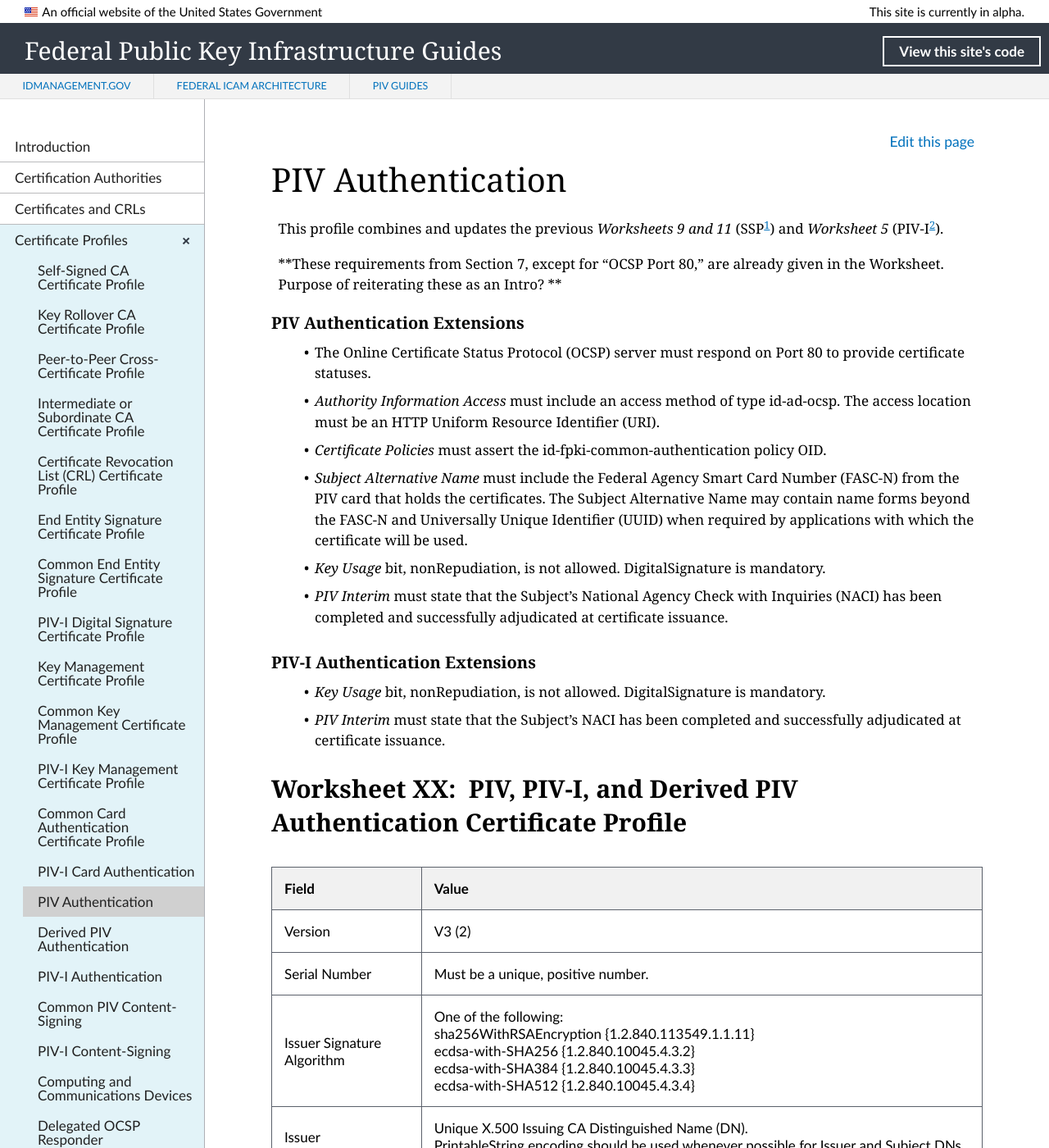
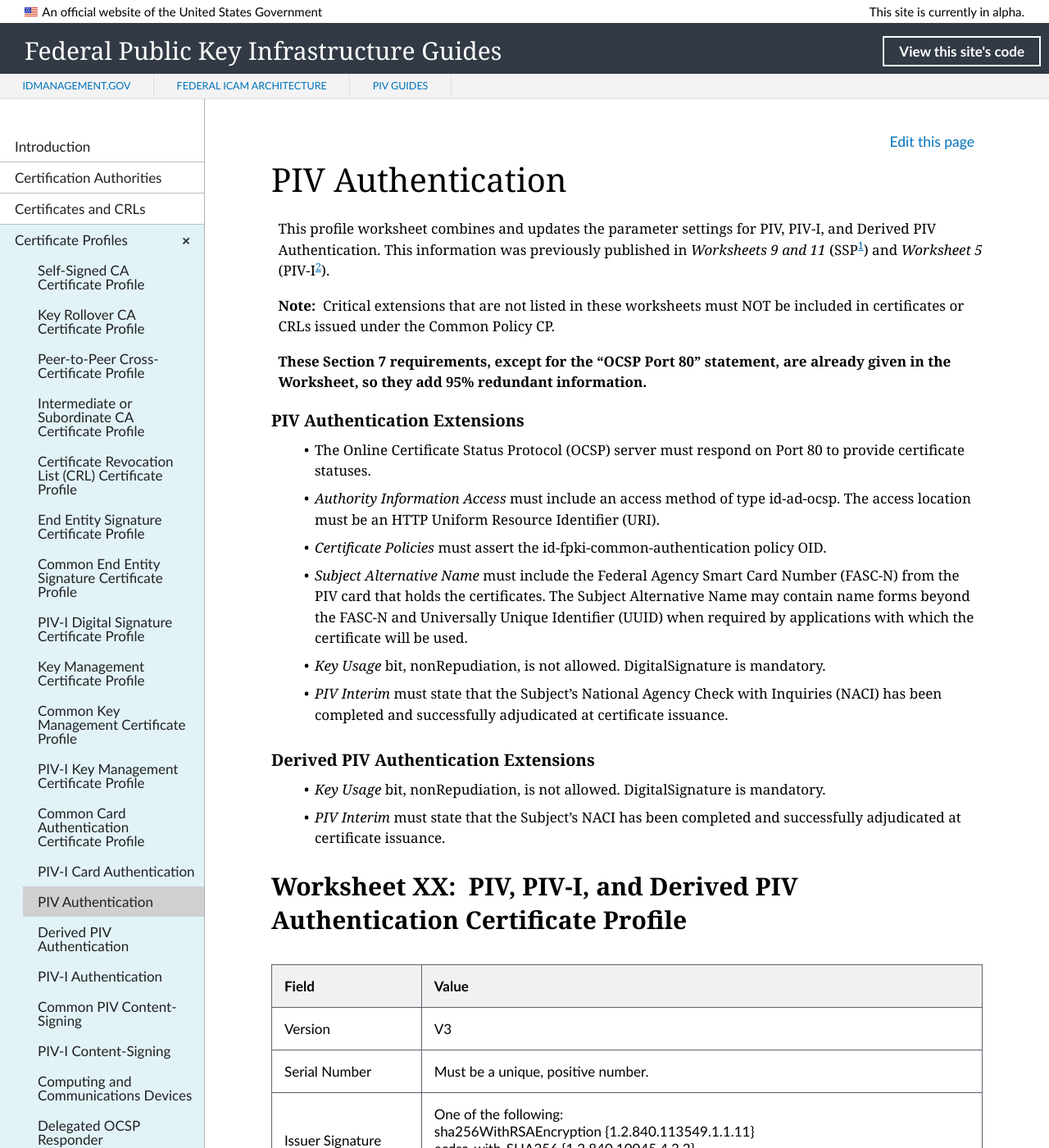
Before and after one commit to GSA/fpki-guides, a Jekyll site: the page built from _profiles/21_all_piv_auth.md, in a window 1280 px wide and 1400 px high. Shown: the whole window at 82% size. Built offline with Jekyll 4.4.1, drawn with Linux system fonts in a browser that asks for light colours; nearby versions of some CDN libraries; library files that are not in the unit come from our copies; some of the changed text lies outside the part shown.

```diff
--- a/_profiles/21_all_piv_auth.md
+++ b/_profiles/21_all_piv_auth.md
@@ -4,12 +4,14 @@
 permalink: profiles/allpivauth/
 ---
 
-This profile combines and updates the previous _Worksheets 9 and 11_ (SSP<sup>[1](#1)</sup>) and _Worksheet 5_ (PIV-I<sup>[2](#2)</sup>).
+This profile worksheet combines and updates the parameter settings for PIV, PIV-I, and Derived PIV Authentication. This information was previously published in _Worksheets 9 and 11_ (SSP<sup>[1](#1)</sup>) and _Worksheet 5_ (PIV-I<sup>[2](#2)</sup>).
 
-**These requirements from Section 7, except for "OCSP Port 80," are already given in the Worksheet. Purpose of reiterating these as an Intro? **
+**Note:**&nbsp;&nbsp;Critical extensions that are not listed in these worksheets must NOT be included in certificates or CRLs issued under the Common Policy CP.
+
+**These Section 7 requirements, except for the "OCSP Port 80" statement, are already given in the Worksheet, so they add 95% redundant information.**
 
 ### PIV Authentication Extensions
-<!--Why are these being called out? New requirements?-->
+
 * The Online Certificate Status Protocol (OCSP) server must respond on Port 80 to provide certificate statuses.
 * _Authority Information Access_ must include an access method of type id-ad-ocsp. The access location must be an HTTP Uniform Resource Identifier (URI).
 * _Certificate Policies_ must assert the id-fpki-common-authentication policy OID.
@@ -17,7 +19,7 @@
 * _Key Usage_ bit, nonRepudiation, is not allowed. DigitalSignature is mandatory.
 * _PIV Interim_ must state that the Subject's National Agency Check with Inquiries (NACI) has been completed and successfully adjudicated at certificate issuance.
 
-### PIV-I Authentication Extensions
+### Derived PIV Authentication Extensions
 
 * _Key Usage_ bit, nonRepudiation, is not allowed. DigitalSignature is mandatory.
 * _PIV Interim_ must state that the Subject's NACI has been completed and successfully adjudicated at certificate issuance.
@@ -26,7 +28,7 @@
 
 | **Field**  | **Value**                             |
 | :--------  | :-------------------------------     |
-| Version   | V3 (2)                                 |
+| Version   | V3                                 |
 | Serial Number    | Must be a unique, positive number. |
 | Issuer Signature Algorithm   |  One of the following:<br>sha256WithRSAEncryption {1.2.840.113549.1.1.11}<br>ecdsa-with-SHA256 {1.2.840.10045.4.3.2}<br>ecdsa-with-SHA384 {1.2.840.10045.4.3.3}<br>ecdsa-with-SHA512 {1.2.840.10045.4.3.4} |
 | Issuer   |  Unique X.500 Issuing CA Distinguished Name (DN).<br>PrintableString encoding should be used whenever possible for Issuer and Subject DNs. |
```
Also changed, not shown: other parts of _profiles/21_all_piv_auth.md (+1 -0 lines).
